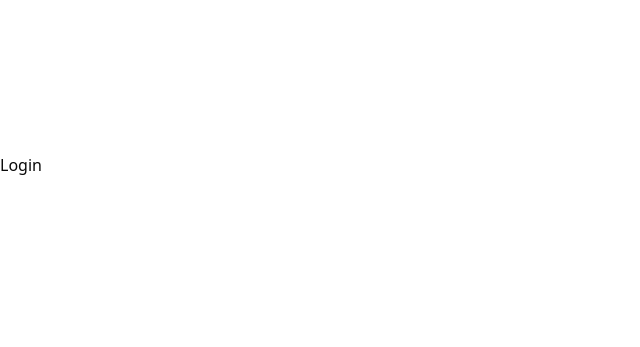
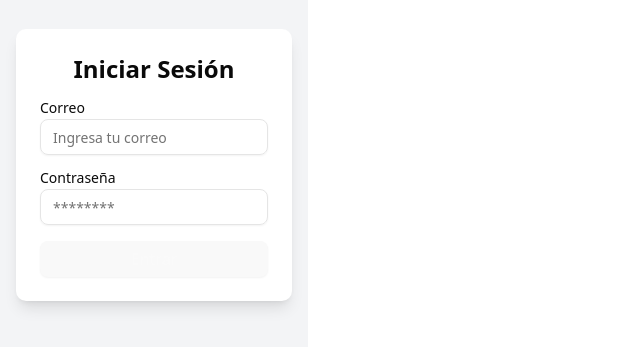
Before and after one commit to Alxpy/bicentenarioWebUI, a React (Vite) app: page /login in a window 1280 px wide. Shown: the part 235-582 px from the top of the page, without its empty margins (0-640 px from the left). Built offline with nearby package versions, Linux system fonts and the light colour scheme.

Commit message:
add login form with email and password fields; integrate Radix UI components

```diff
--- a/package.json
+++ b/package.json
@@ -10,6 +10,7 @@
     "preview": "vite preview"
   },
   "dependencies": {
+    "@radix-ui/react-label": "^2.1.2",
     "@radix-ui/react-slot": "^1.1.2",
     "@tailwindcss/vite": "^4.0.10",
     "axios": "^1.8.1",
--- /dev/null
+++ b/src/components/ui/input.tsx
@@ -0,0 +1,21 @@
+import * as React from "react"
+
+import { cn } from "@/lib/utils"
+
+function Input({ className, type, ...props }: React.ComponentProps<"input">) {
+  return (
+    <input
+      type={type}
+      data-slot="input"
+      className={cn(
+        "border-input file:text-foreground placeholder:text-muted-foreground selection:bg-primary selection:text-primary-foreground flex h-9 w-full min-w-0 rounded-md border bg-transparent px-3 py-1 text-base shadow-xs transition-[color,box-shadow] outline-none file:inline-flex file:h-7 file:border-0 file:bg-transparent file:text-sm file:font-medium disabled:pointer-events-none disabled:cursor-not-allowed disabled:opacity-50 md:text-sm",
+        "focus-visible:border-ring focus-visible:ring-ring/50 focus-visible:ring-[3px]",
+        "aria-invalid:ring-destructive/20 dark:aria-invalid:ring-destructive/40 aria-invalid:border-destructive",
+        className
+      )}
+      {...props}
+    />
+  )
+}
+
+export { Input }
--- /dev/null
+++ b/src/components/ui/label.tsx
@@ -0,0 +1,22 @@
+import * as React from "react"
+import * as LabelPrimitive from "@radix-ui/react-label"
+
+import { cn } from "@/lib/utils"
+
+function Label({
+  className,
+  ...props
+}: React.ComponentProps<typeof LabelPrimitive.Root>) {
+  return (
+    <LabelPrimitive.Root
+      data-slot="label"
+      className={cn(
+        "flex items-center gap-2 text-sm leading-none font-medium select-none group-data-[disabled=true]:pointer-events-none group-data-[disabled=true]:opacity-50 peer-disabled:cursor-not-allowed peer-disabled:opacity-50",
+        className
+      )}
+      {...props}
+    />
+  )
+}
+
+export { Label }
--- a/src/pages/auth/login/Login.tsx
+++ b/src/pages/auth/login/Login.tsx
@@ -1,8 +1,63 @@
-import React from 'react'
+import { useState } from "react";
+import { Input } from "@/components/ui/input";
+import { Label } from "@/components/ui/label";
+import { Button } from "@/components/ui/button";
+import { apiService } from "@/service/apiservice";
 
 const Login = () => {
+  const [email, setEmail] = useState("");
+  const [password, setPassword] = useState("");
+  const [error, setError] = useState(null);
+
+  const handleLogin = async () => {
+    setError(null); // Limpiar error anterior
+    try {
+      const data = { email, password };
+      const response = await apiService.create("auth/login", data);
+      console.log(response);
+      // Aquí puedes manejar la respuesta, como redirigir al usuario
+    } catch (err) {
+      setError("Error al iniciar sesión. Verifica tus credenciales.");
+    }
+  };
+
   return (
-    <div>Login</div>
-  )
-}
-export default Login
+    <div className="flex flex-col items-center justify-center min-h-screen bg-gray-100 p-4">
+      <div className="w-full max-w-md bg-white shadow-lg rounded-lg p-6">
+        <h2 className="text-2xl font-semibold text-center mb-4">Iniciar Sesión</h2>
+
+        {error && <p className="text-red-500 text-center mb-2">{error}</p>}
+
+        <div className="mb-4">
+          <Label htmlFor="email">Correo</Label>
+          <Input
+            id="email"
+            type="email"
+            placeholder="Ingresa tu correo"
+            value={email}
+            onChange={(e) => setEmail(e.target.value)}
+            className="mt-1"
+          />
+        </div>
+
+        <div className="mb-4">
+          <Label htmlFor="password">Contraseña</Label>
+          <Input
+            id="password"
+            type="password"
+            placeholder="********"
+            value={password}
+            onChange={(e) => setPassword(e.target.value)}
+            className="mt-1"
+          />
+        </div>
+
+        <Button onClick={handleLogin} className="w-full">
+          Entrar
+        </Button>
+      </div>
+    </div>
+  );
+};
+
+export default Login;
```
Also changed, not shown: 1 other file (tests, documents, lock files or other folders).
